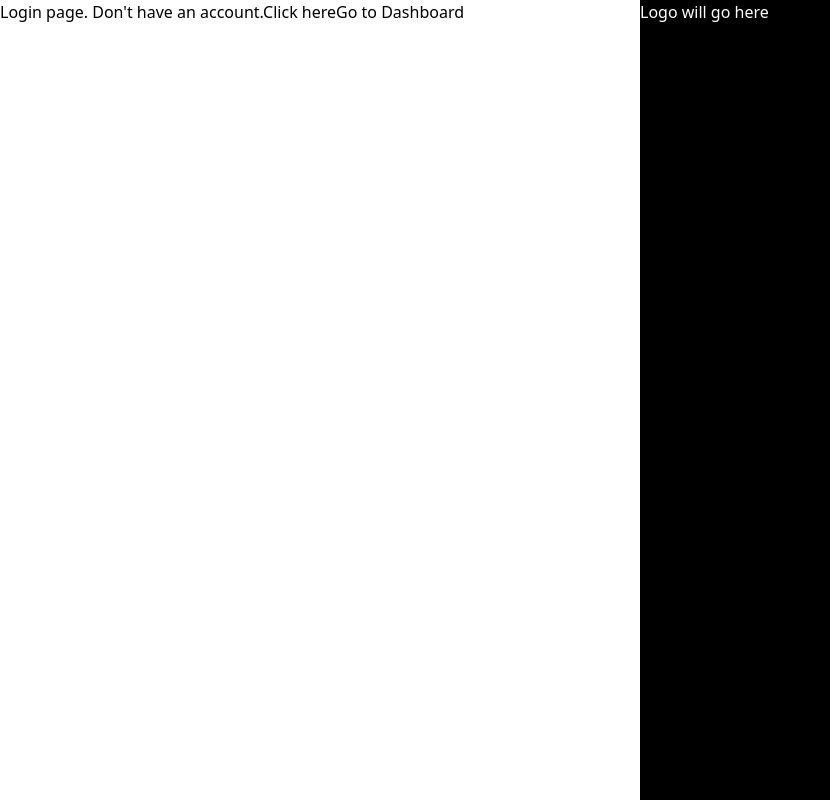
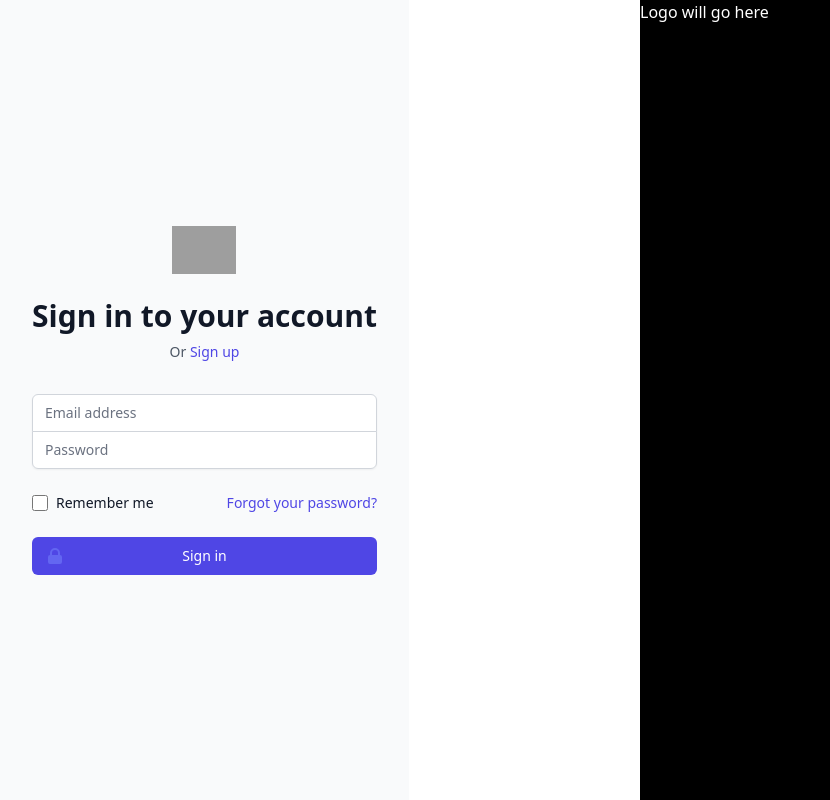
Before and after one commit to RiteshYadav7/devslane_project, a React (Create React App) app: page /login in a window 1280 px wide. Shown: the whole page, without its empty margins (0-830 px from the left). Built offline with nearby package versions, Linux system fonts and the light colour scheme; grey boxes are pictures that could not be loaded.

Commit message:
created login/signup form

```diff
--- a/package.json
+++ b/package.json
@@ -14,10 +14,12 @@
     "@types/react-router-dom": "^5.1.8",
     "react": "^17.0.2",
     "react-dom": "^17.0.2",
+    "react-icons": "^4.2.0",
     "react-router-dom": "^5.2.0",
     "react-scripts": "4.0.3",
     "typescript": "^4.1.2",
-    "web-vitals": "^1.0.1"
+    "web-vitals": "^1.0.1",
+    "yup": "^0.32.9"
   },
   "scripts": {
     "start": "craco start",
--- a/src/pages/Login.page.tsx
+++ b/src/pages/Login.page.tsx
@@ -1,15 +1,170 @@
-import React from "react";
-import { Link } from "react-router-dom";
+import React, { ChangeEvent, FocusEvent } from "react";
+import { Link, useHistory } from "react-router-dom";
+import { HiLockClosed } from "react-icons/hi";
+import { useState } from "react";
+// import * as yup from "yup";
+
 
 interface Props {}
 
 const Login: React.FC<Props> = (props) => {
+
+  const [data, setData] = useState({email: "", password: ""});
+  const [touched, setTouched] = useState({email: false, password: false});
+  // const [submitting, setSubmitting] = useState(false);
+
+  // const history = useHistory();
+
+  // console.log(history);
+
+  const handleChange = (event: ChangeEvent<HTMLInputElement>) => {
+    const nameOfChangeInput = event.target.name;
+    setData({...data, [nameOfChangeInput]: event.target.value});
+  };
+
+  const handleBlur = (event: FocusEvent<HTMLInputElement>) => {
+    const nameOfBlurredInput = event.target.name;
+    setTouched({...touched, [nameOfBlurredInput]: true});
+  };
+
+  let emailError = "";
+  let passwordError = "";
+
+  // const emailValidator = yup.string().required().email();
+
+  // const passwordValidator = yup.string().required().min(8);
+
+  if(!data.email) {
+    emailError = "Email is required";
+  } else if (!data.email.endsWith("@gmail.com")) {
+    emailError = "Enter a valid email address";
+  }
+
+  if(!data.password) {
+    passwordError = "Password is required";
+  } else if (data.password.length < 8) {
+    passwordError = "Password should be of atleast 8 characters";
+  }
+
   return (
-      <div>
-        Login page. Don't have an account.
-        <Link to="/signup">Click here</Link>
-        <Link to="/dashboard">Go to Dashboard</Link>
+    <div className="min-h-screen flex items-center justify-center bg-gray-50 py-12 px-4 sm:px-6 lg:px-8">
+      <div className="max-w-md w-full space-y-8">
+        <div>
+          <img
+            className="mx-auto h-12 w-auto"
+            src="https://tailwindui.com/img/logos/workflow-mark-indigo-600.svg"
+            alt="Workflow"
+          />
+          <h2 className="mt-6 text-center text-3xl font-extrabold text-gray-900">
+            Sign in to your account
+          </h2>
+          <p className="mt-2 text-center text-sm text-gray-600">
+            Or{" "}
+            <Link
+              to="/signup"
+              className="font-medium text-indigo-600 hover:text-indigo-500"
+            >
+              Sign up
+            </Link>
+          </p>
+        </div>
+        <form
+          className="mt-8 space-y-6"
+          onSubmit={(event) => {
+
+            event.preventDefault();
+
+            if(emailError || passwordError) {
+              return;
+            }
+
+            console.log("logged in data: ", data);
+
+          }}
+        >
+          <input type="hidden" name="remember" defaultValue="true" />
+          <div className="rounded-md shadow-sm -space-y-px">
+            <div>
+              <label htmlFor="email-address" className="sr-only">
+                Email address
+              </label>
+              <input
+                id="email-address"
+                name="email"
+                type="email"
+                autoComplete="email"
+                value={data.email}
+                onChange={handleChange}
+                onBlur={handleBlur}
+                required
+                className="appearance-none rounded-none relative block w-full px-3 py-2 border border-gray-300 placeholder-gray-500 text-gray-900 rounded-t-md focus:outline-none focus:ring-indigo-500 focus:border-indigo-500 focus:z-10 sm:text-sm"
+                placeholder="Email address"
+              />
+            </div>
+            {touched.email && <div className="text-red-500">{emailError}</div>}
+            <div>
+              <label htmlFor="password" className="sr-only">
+                Password
+              </label>
+              <input
+                id="password"
+                name="password"
+                type="password"
+                autoComplete="current-password"
+                required
+                value={data.password}
+                onChange={handleChange}
+                onBlur={handleBlur}
+                className="appearance-none rounded-none relative block w-full px-3 py-2 border border-gray-300 placeholder-gray-500 text-gray-900 rounded-b-md focus:outline-none focus:ring-indigo-500 focus:border-indigo-500 focus:z-10 sm:text-sm"
+                placeholder="Password"
+              />
+            </div>
+            {touched.password && <div className="text-red-500">{passwordError}</div>}
+          </div>
+
+          <div className="flex items-center justify-between">
+            <div className="flex items-center">
+              <input
+                id="remember-me"
+                name="remember-me"
+                type="checkbox"
+                className="h-4 w-4 text-indigo-600 focus:ring-indigo-500 border-gray-300 rounded"
+              />
+              <label
+                htmlFor="remember-me"
+                className="ml-2 block text-sm text-gray-900"
+              >
+                Remember me
+              </label>
+            </div>
+
+            <div className="text-sm">
+              <Link
+                to="/forgot-password"
+                className="font-medium text-indigo-600 hover:text-indigo-500"
+              >
+                Forgot your password?
+              </Link>
+            </div>
+          </div>
+
+          <div>
+            <button
+              type="submit"
+              className="group relative w-full flex justify-center py-2 px-4 border border-transparent text-sm font-medium rounded-md text-white bg-indigo-600 hover:bg-indigo-700 focus:outline-none focus:ring-2 focus:ring-offset-2 focus:ring-indigo-500"
+            >
+              <span className="absolute left-0 inset-y-0 flex items-center pl-3">
+                <HiLockClosed
+                  className="h-5 w-5 text-indigo-500 group-hover:text-indigo-400"
+                  aria-hidden="true"
+                />
+              </span>
+              Sign in
+            </button>
+          </div>
+        </form>
       </div>
+    </div>
   );
 };
 
--- a/src/pages/NotFound.page.tsx
+++ b/src/pages/NotFound.page.tsx
@@ -5,7 +5,7 @@
 const NotFound: React.FC<Props> = (props) => {
 
     return(
-        <div className="bg-green-500 h-screen w-screen">
+        <div className="bg-red-500 h-screen w-screen">
             Page not found
         </div>
     );
```
Also changed, not shown: 2 other files (tests, documents, lock files or other folders).
